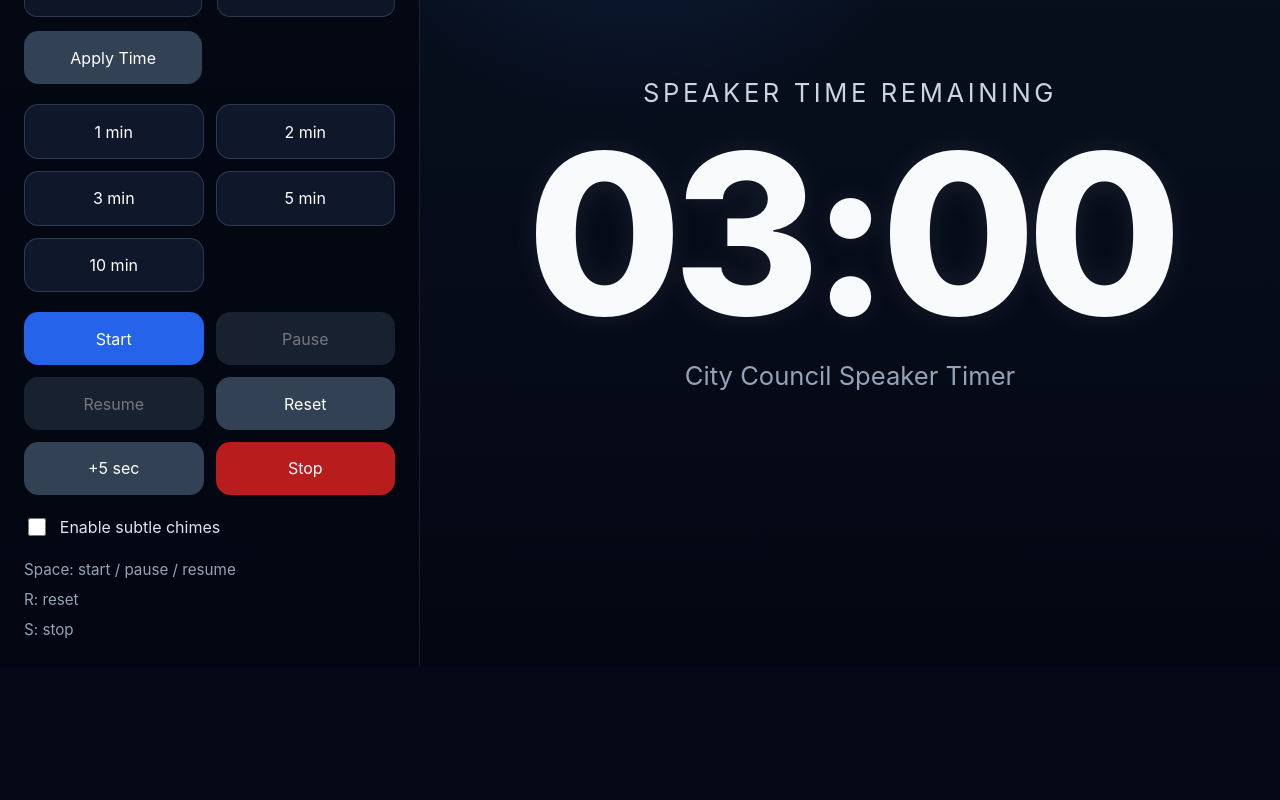
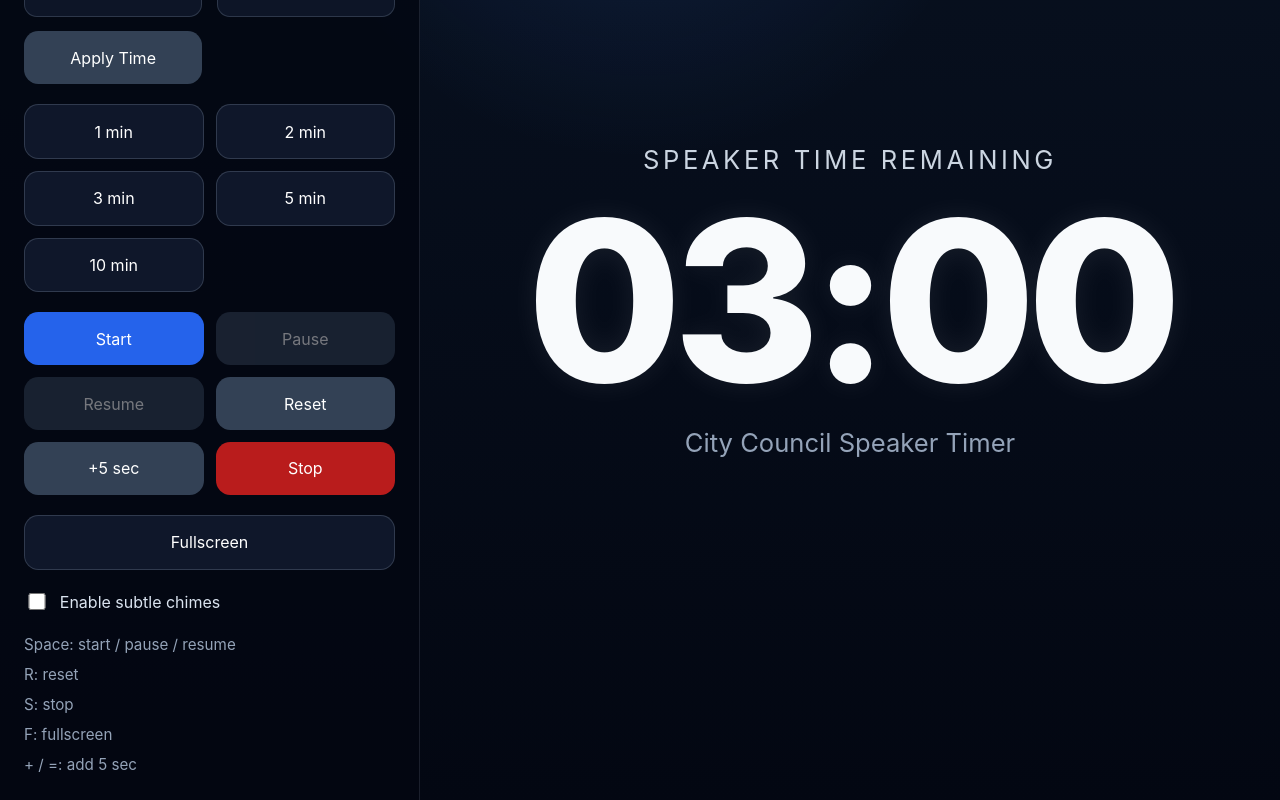
Before and after one commit to dulbrich/Final-Countdown, a React (Vite) app: page / in a window 1280 px wide. Shown: the part 197-997 px from the top of the page. Before the commit the page ends 863 px from the top, so only its background shows below. Built offline with nearby package versions, Linux system fonts and the light colour scheme.

Commit message:
Add fullscreen control and timer hotkey

```diff
--- a/src/App.css
+++ b/src/App.css
@@ -151,6 +151,10 @@ input {
   background: #b91c1c;
 }
 
+.button--fullscreen-toggle {
+  width: 100%;
+}
+
 .toggle-row {
   flex-direction: row;
   align-items: center;
--- a/src/App.jsx
+++ b/src/App.jsx
@@ -293,6 +293,16 @@ export default function App() {
         stopTimer();
       }
 
+      if (!isTyping && event.key.toLowerCase() === 'f') {
+        event.preventDefault();
+        requestFullscreen();
+      }
+
+      if (!isTyping && (event.key === '+' || event.key === '=')) {
+        event.preventDefault();
+        addFiveSeconds();
+      }
+
       if (event.key === 'Escape' && document.fullscreenElement) {
         setIsFullscreen(false);
       }
@@ -300,7 +310,7 @@ export default function App() {
 
     window.addEventListener('keydown', handleKeyDown);
     return () => window.removeEventListener('keydown', handleKeyDown);
-  }, [pauseTimer, resetTimer, resumeTimer, startTimer, stopTimer, timerState]);
+  }, [addFiveSeconds, pauseTimer, requestFullscreen, resetTimer, resumeTimer, startTimer, stopTimer, timerState]);
 
   const displayMode = useMemo(() => {
     if (timerState === TIMER_STATES.EXPIRED) {
@@ -340,6 +350,7 @@ export default function App() {
             onReset={resetTimer}
             onStop={stopTimer}
             onAddFiveSeconds={addFiveSeconds}
+            onEnterFullscreen={requestFullscreen}
             timerState={timerState}
             soundEnabled={soundEnabled}
             onToggleSound={() => setSoundEnabled((value) => !value)}
--- a/src/TimerControls.jsx
+++ b/src/TimerControls.jsx
@@ -24,6 +24,7 @@ export default function TimerControls({
   onReset,
   onStop,
   onAddFiveSeconds,
+  onEnterFullscreen,
   timerState,
   soundEnabled,
   onToggleSound,
@@ -100,6 +101,10 @@ export default function TimerControls({
           </button>
         </div>
 
+        <button className="button button--ghost button--fullscreen-toggle" onClick={onEnterFullscreen}>
+          Fullscreen
+        </button>
+
         <label className="toggle-row">
           <input type="checkbox" checked={soundEnabled} onChange={onToggleSound} />
           <span>Enable subtle chimes</span>
@@ -109,6 +114,8 @@ export default function TimerControls({
           <span>Space: start / pause / resume</span>
           <span>R: reset</span>
           <span>S: stop</span>
+          <span>F: fullscreen</span>
+          <span>+ / =: add 5 sec</span>
         </div>
       </div>
     </aside>
```
